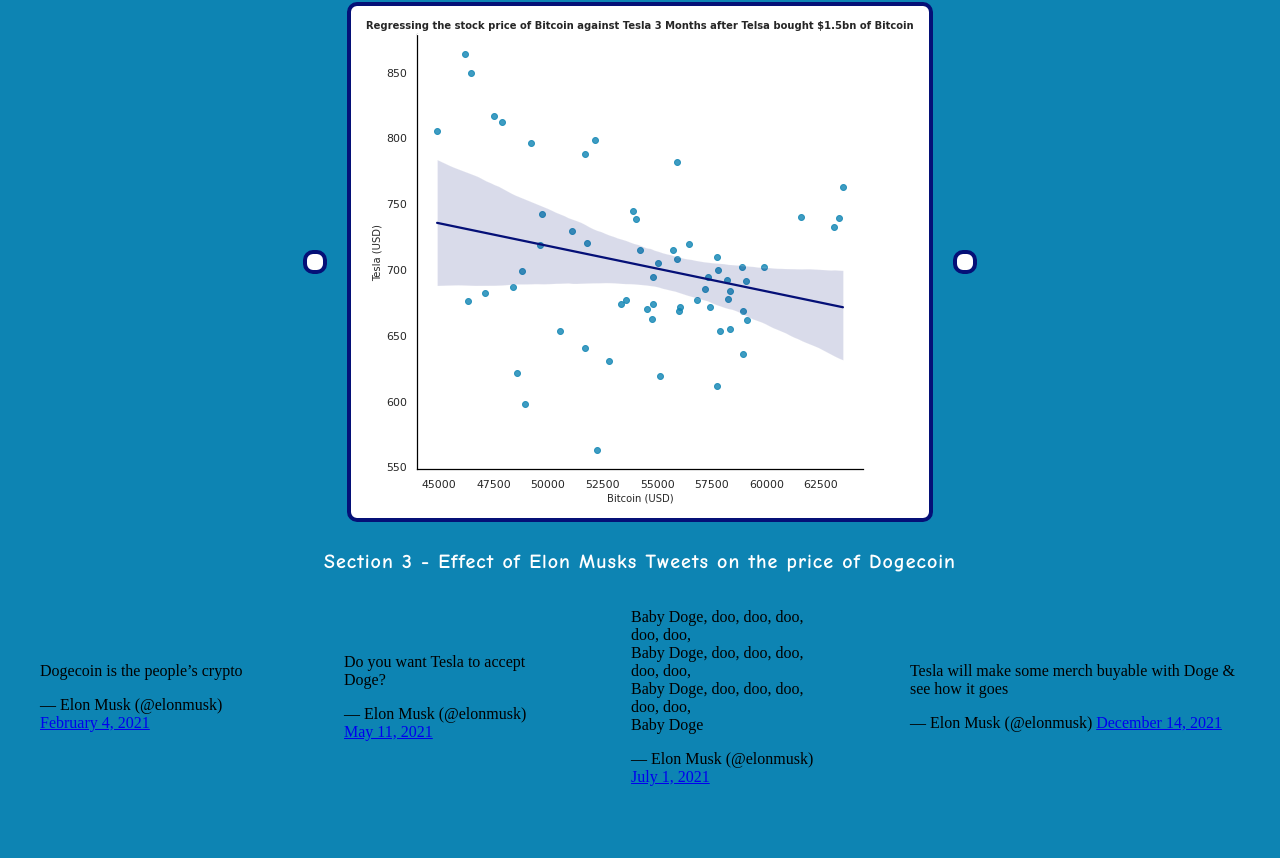
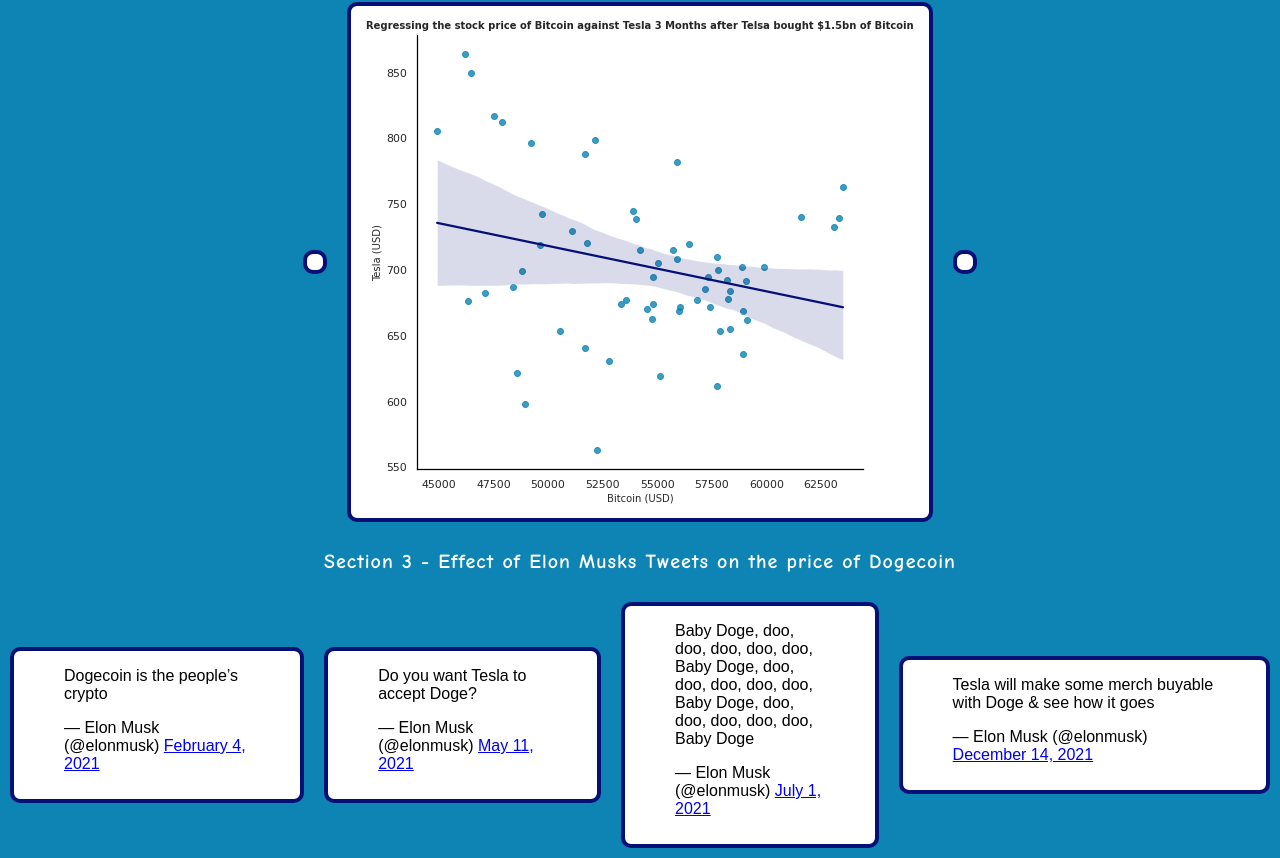
Before and after one commit to JoeRamsahoye/JoeRamsahoye.github.io, a plain HTML site: page project.html in a window 1280 px wide. Shown: the part 992-1850 px from the top of the page. Before the commit the page ends 1794 px from the top, so only its background shows below. Drawn offline with Linux system fonts and the light colour scheme; a script that the page names is missing.

Commit message:
Add files via upload

```diff
--- a/METAstyle.css
+++ b/METAstyle.css
@@ -61,6 +61,19 @@ header {
   border-radius: 10px;
   margin: 10px;
   padding: 8px;
+  background-color: white;
+}
+
+.tweet {
+  font-family: Arial, Helvetica, sans-serif;
+  vertical-align: center;
+  width: flex;
+  height: flex;
+  border: #051077 solid 4px;
+  border-radius: 10px;
+  margin: 10px;
+  padding: 10px;
+  padding-top: 0px;
   background-color: white;
 }
 
--- a/project.html
+++ b/project.html
@@ -101,7 +101,9 @@
   <div class="tweet" id="tweet2">
   <blockquote class="twitter-tweet"><p lang="en" dir="ltr">Do you want Tesla to accept Doge?</p>&mdash; Elon Musk (@elonmusk) <a href="https://twitter.com/elonmusk/status/1392030108274159619?ref_src=twsrc%5Etfw">May 11, 2021</a></blockquote> <script async src="https://platform.twitter.com/widgets.js" charset="utf-8"></script>
   </div>
+  <div>
 
+  <div class="container">
   <!--Tweet 3-->
   <div class="tweet" id="tweet3">
   <blockquote class="twitter-tweet"><p lang="en" dir="ltr">Baby Doge, doo, doo, doo, doo, doo,<br>Baby Doge, doo, doo, doo, doo, doo,<br>Baby Doge, doo, doo, doo, doo, doo,<br>Baby Doge</p>&mdash; Elon Musk (@elonmusk) <a href="https://twitter.com/elonmusk/status/1410529698497630212?ref_src=twsrc%5Etfw">July 1, 2021</a></blockquote> <script async src="https://platform.twitter.com/widgets.js" charset="utf-8"></script>
@@ -111,4 +113,4 @@
   <div class="tweet" id="tweet4">
   <blockquote class="twitter-tweet"><p lang="en" dir="ltr">Tesla will make some merch buyable with Doge &amp; see how it goes</p>&mdash; Elon Musk (@elonmusk) <a href="https://twitter.com/elonmusk/status/1470703708677840896?ref_src=twsrc%5Etfw">December 14, 2021</a></blockquote> <script async src="https://platform.twitter.com/widgets.js" charset="utf-8"></script>
   </div>
-  <div>
+</div>
```
